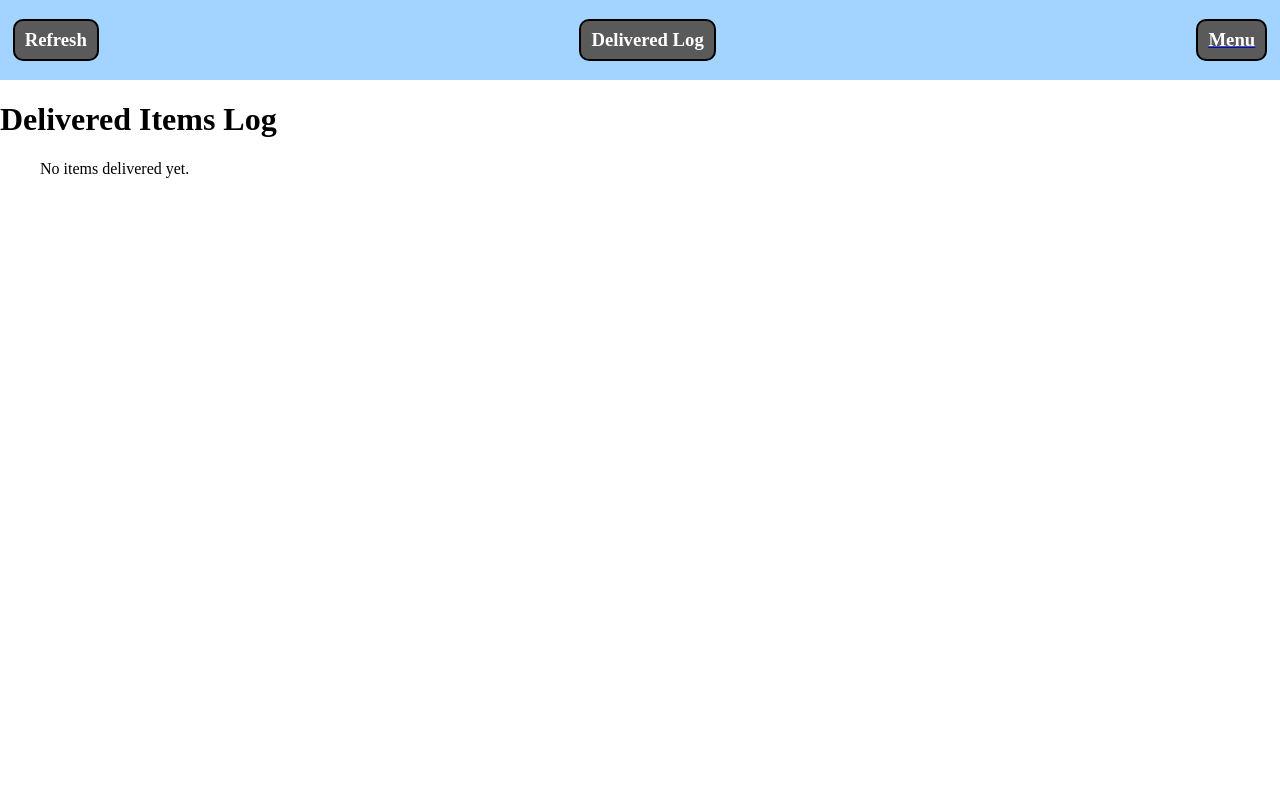
After one commit to phillgames/Sdcard, a Flask app: page /log in a window 1280 px wide. The commit adds this page. Run offline with Flask 3, Linux system fonts and the light colour scheme.

Commit message:
added a log for deliveries

```diff
--- a/app/app.py
+++ b/app/app.py
@@ -23,6 +23,10 @@ def index():
 @app.route('/dupe')
 def dupe():
     return render_template('testduplicate.html')
+
+@app.route('/log')
+def log():
+    return render_template('Log.html')
 
 @app.route('/dashboard')
 @login_required
--- a/app/static/css/styles.css
+++ b/app/static/css/styles.css
@@ -6,7 +6,7 @@ body {
     width: 100vw;
     height: 100vh;
     display: flex;
-    justify-content: space-between;
+    /* justify-content: space-between; */
     flex-direction: column;
 }
 
@@ -26,13 +26,21 @@ body {
     border-radius: 10px;
     line-height: 0%;
     padding-inline: 10px;
-
+    background-color: none;
+    color: white;
+    cursor: pointer;
+    margin-inline: 1vw;
 }
 
 #nolink {
 
     text-decoration: none;
     color: white;
+}
+
+#dupe {
+    display: flex;
+    margin-inline-start: 1vw;
 }
 
 .person {
@@ -47,6 +55,11 @@ body {
 .deliver {
     display: flex;
     flex-direction: column;
+}
+
+#duplicate-btn {
+    all: unset;
+    display: inline-block;
 }
 
 .user {
--- /dev/null
+++ b/app/static/js/log.js
@@ -0,0 +1,38 @@
+window.addEventListener('DOMContentLoaded', () => {
+  const logContainer = document.getElementById('log');
+  if (!logContainer) return;
+
+  let raw = localStorage.getItem('delivered') || '[]';
+  let delivered;
+  try {
+    delivered = JSON.parse(raw);
+  } catch (e) {
+    delivered = [];
+  }
+
+  // Normalize: if entries are strings, convert to objects for display
+  delivered = delivered.map((entry) => {
+    if (typeof entry === 'string') return { user: entry, date: '', sd32: false, sd64: false, sd128: false, ts: null };
+    if (entry && typeof entry === 'object') return entry;
+    return null;
+  }).filter(Boolean);
+
+  logContainer.innerHTML = '';
+  if (delivered.length === 0) {
+    logContainer.textContent = 'No items delivered yet.';
+    return;
+  }
+
+  delivered.forEach(rec => {
+    const user = (rec.user || '').trim() || 'Unknown';
+    const sizes = [];
+    if (rec.sd32) sizes.push('32GB');
+    if (rec.sd64) sizes.push('64GB');
+    if (rec.sd128) sizes.push('128GB');
+    const sizesText = sizes.length ? sizes.join(', ') : 'no size selected';
+    const dateText = rec.date || 'no date';
+    const li = document.createElement('li');
+    li.textContent = `${user} — delivered${sizesText ? ' (' + sizesText + ')' : ''} — Date: ${dateText}`;
+    logContainer.appendChild(li);
+  });
+});
--- /dev/null
+++ b/app/templates/Log.html
@@ -0,0 +1,35 @@
+{% extends 'base.html' %}
+
+{% block head %}
+<title>Delivered Log</title>
+{% endblock %}
+
+{% block body %}
+<div class="mainmanager">
+  <div class="header">
+    <a id="nolink" href="/">
+      <div class="button">
+        <h3>Refresh</h3>
+      </div>
+    </a>
+
+    <div class="button">
+      <h3>Delivered Log</h3>
+    </div>
+
+    <a href="/">
+      <div class="menu button">
+        <h3>Menu</h3>
+      </div>
+    </a>
+  </div>
+
+  <div id="main" class="main">
+    <h1>Delivered Items Log</h1>
+    <!-- simple list used by static/js/log.js -->
+    <ul id="log"></ul>
+  </div>
+</div>
+
+<script src="{{ url_for('static', filename='js/log.js') }}"></script>
+{% endblock %}
--- a/app/templates/base.html
+++ b/app/templates/base.html
@@ -1,11 +1,13 @@
 <html lang="en">
+
 <head>
     <meta charset="UTF-8">
     <meta name="viewport" content="width=device-width, initial-scale=1.0">
     <link rel="stylesheet" href="{{ url_for('static', filename='css/styles.css') }}">
-    <script src="{{ url_for('static', filename='js/script.js') }}"></script>
+    <link rel="icon" type="image/x-icon" href="{{ url_for('static', filename='img/SD_Card_16GB') }}">
     {% block head %}{% endblock %}
 </head>
+
 <body>
     {% block body %}
     <div class="mainmanager">
@@ -25,4 +27,5 @@
     </div>
     {% endblock %}
 </body>
+
 </html>
```
Also changed, not shown: app/static/js/script.js (+94 -13 lines), app/templates/index.html (+18 -8 lines). Lines whose indentation alone changed are shown as unchanged.
